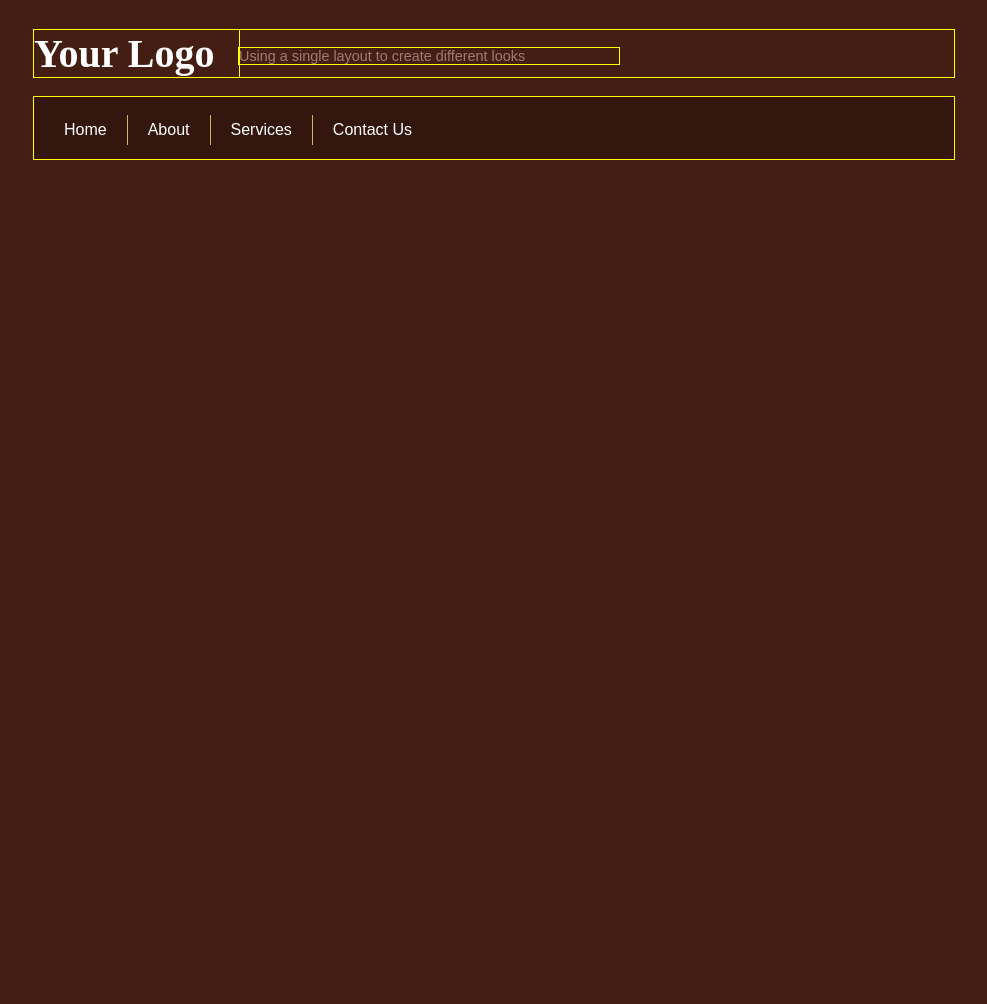
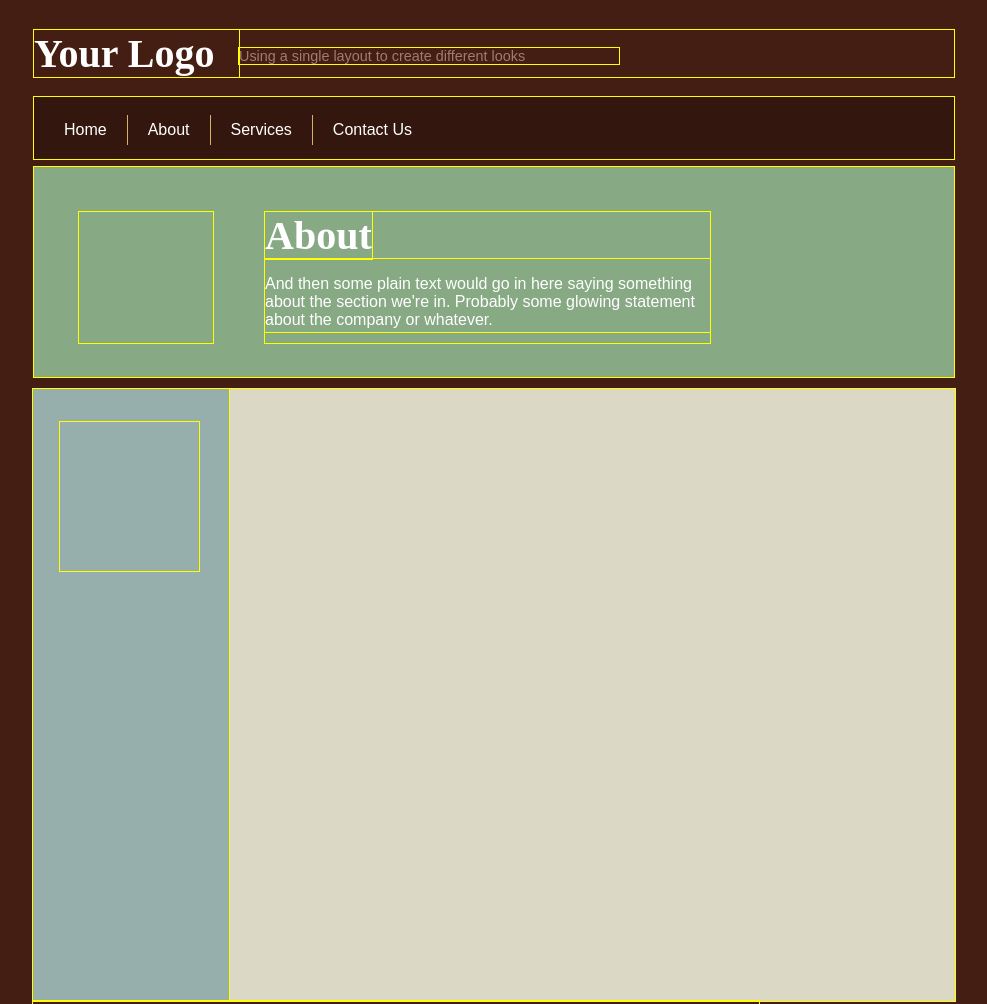
Before and after one commit to harrysimpson/289.101, a plain HTML site: page Workshop 3/Div_Based_Layout/index.html in a window 1280 px wide. Shown: the top 1004 px of the page, without its empty margins (146-1133 px from the left). Before the commit the page ends 800 px from the top, so only its background shows below. Drawn offline with Linux system fonts and the light colour scheme.

Commit message:
Started bottom half

```diff
--- a/Workshop 3/Div_Based_Layout/index.html
+++ b/Workshop 3/Div_Based_Layout/index.html
@@ -41,6 +41,45 @@
         </div>
 
 
+        <div class="aboutContainer">
+
+            <div class="image">
+
+            </div>
+
+
+            <div class="textContainer">
+
+                <div class="about">
+                    About
+                </div>
+
+                <div class="aboutText">
+                    <p>And then some plain text would go in here saying something about the section we're in. Probably some glowing statement about the company or whatever.</p>
+                </div>
+
+            </div>
+
+
+        </div>
+
+
+        <div class="bottomContainer">
+
+            <div class="leftContainer">
+                <div class="leftMenu">
+
+                </div>
+            </div>
+
+            <div class="rightContainer">
+
+
+            </div>
+
+        </div>
+
+
 
     </body>
 
--- a/Workshop 3/Div_Based_Layout/style.css
+++ b/Workshop 3/Div_Based_Layout/style.css
@@ -56,3 +56,74 @@ div{
 .nav li:last-child{
     border-right:none;
 }
+
+.aboutContainer{
+    background-color:rgb(135,169,132);
+    width:920px;
+    height:210px;
+    margin-left: auto;
+    margin-right:auto;
+    margin-top:8px;
+}
+
+.image{
+    height:131px;
+    width:134px;
+    margin-top:45px;
+    margin-left:45px;
+    float:left;
+}
+
+.textContainer{
+    width:445px;
+    height:131px;
+    margin-left:52px;
+    margin-top:45px;
+    float:left;
+}
+
+.about{
+    width:136;
+    height:36;
+    float:left;
+    color:white;
+    font-size:2.5rem;
+    font-weight:bold;
+    margin-top:
+}
+
+.aboutText{
+    width:445px;
+    height:73px;
+    font-size:1.0rem;
+    font-family:sans-serif;
+    float:left;
+}
+
+.bottomContainer{
+    width:922px;
+    height:612px;
+    margin-left:auto;
+    margin-right:auto;
+    margin-top:12px;
+    background-color:rgb(219,216,197);
+}
+
+.leftContainer{
+    width:196px;
+    height:612px;
+    background-color:rgb(150,175,172);
+}
+
+.leftMenu{
+    width:139px;
+    height:149px;
+    margin-left:27px;
+    margin-top:33px;
+    float:left;
+}
+
+.rightContainer{
+    width:726px;
+    height:612px;
+}
```
Also changed, not shown: Workshop 3/Div_Based_Layout/plane.png (added). Lines whose indentation alone changed are shown as unchanged.
